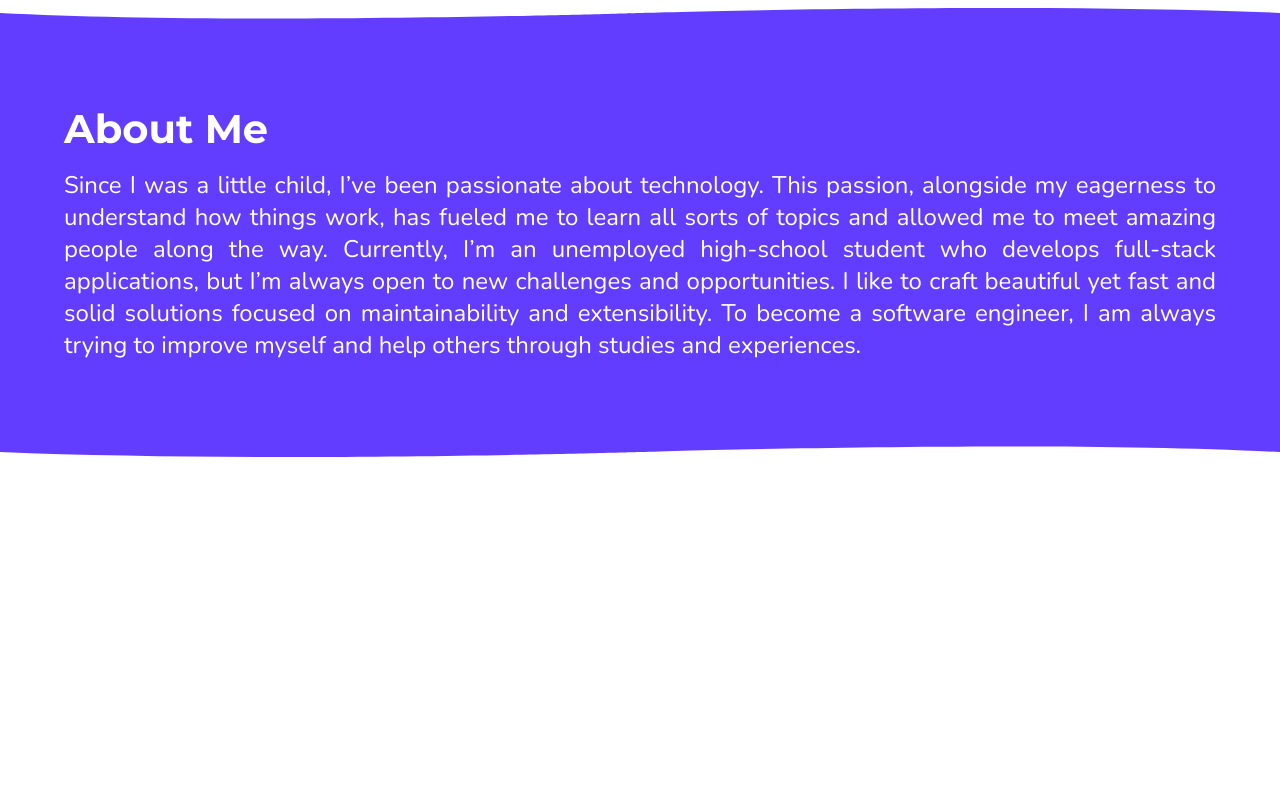
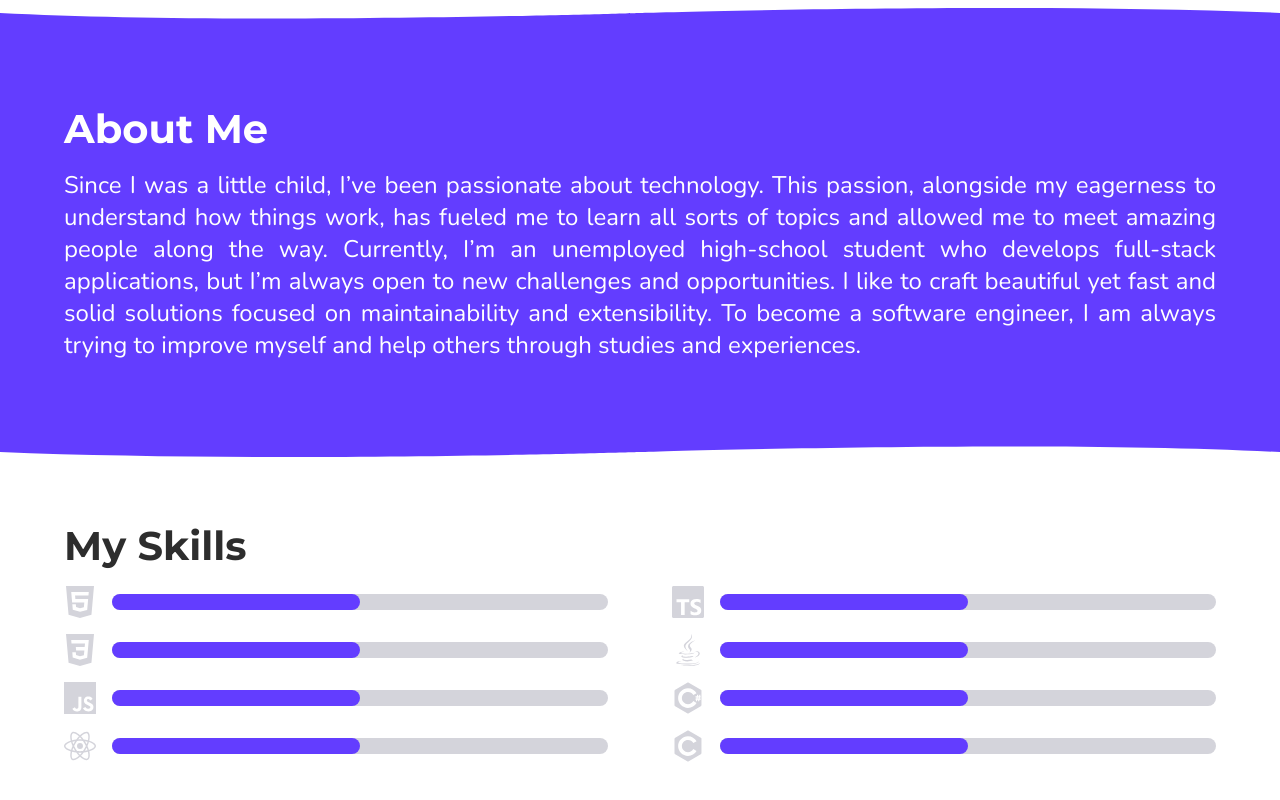
Before and after one commit to jaimeadf/portfolio, a Next.js app: page / in a window 1280 px wide. Shown: the part 792-1592 px from the top of the page. Before the commit the page ends 1249 px from the top, so only its background shows below. Built offline with nearby package versions, Linux system fonts and the light colour scheme.

Commit message:
feat(pages/Home): add skills section

```diff
--- a/pages/index.tsx
+++ b/pages/index.tsx
@@ -1,14 +1,19 @@
 import type { NextPage } from 'next';
 import Head from 'next/head';
+
 import { FiGithub, FiLinkedin } from 'react-icons/fi';
+import { SiHtml5, SiCss3, SiJavascript, SiReact, SiTypescript, SiJava } from 'react-icons/si';
 
 import SocialMedia from '../components/SocialMedia';
 import WavingHand from '../components/WavingHand';
 
 import TopWave from '../assets/curves/top-wave.svg'
 import BottomWave from '../assets/curves/bottom-wave.svg';
+import CSharp from '../assets/technologies/csharp.svg';
+import C from '../assets/technologies/c.svg';
 
 import styles from '../styles/Home.module.scss';
+import ProgressBar from '../components/ProgressBar';
 
 const Home: NextPage = () => {
     return (
@@ -27,6 +32,7 @@ const Home: NextPage = () => {
                 </div>
                 <WavingHand className={styles.hand}/>
             </header>
+
             <main className={styles.main}>
                 <TopWave className={`${styles.wave} ${styles.aboutMeWave}`} />
                 <section className={`${styles.section} ${styles.aboutMe}`}>
@@ -44,6 +50,46 @@ const Home: NextPage = () => {
                     </div>
                 </section>
                 <BottomWave className={`${styles.wave} ${styles.aboutMeWave}`} />
+
+                <section className={styles.section}>
+                    <div className={styles.content}>
+                        <h2>My Skills</h2>
+                        <div className={styles.skills}>
+                            <div className={styles.skill}>
+                                <SiHtml5 className={styles.technology} />
+                                <ProgressBar className={styles.proficiency} value={50} />
+                            </div>
+                            <div className={styles.skill}>
+                                <SiCss3 className={styles.technology} />
+                                <ProgressBar className={styles.proficiency} value={50} />
+                            </div>
+                            <div className={styles.skill}>
+                                <SiJavascript className={styles.technology} />
+                                <ProgressBar className={styles.proficiency} value={50} />
+                            </div>
+                            <div className={styles.skill}>
+                                <SiReact className={styles.technology} />
+                                <ProgressBar className={styles.proficiency} value={50} />
+                            </div>
+                            <div className={styles.skill}>
+                                <SiTypescript className={styles.technology} />
+                                <ProgressBar className={styles.proficiency} value={50} />
+                            </div>
+                            <div className={styles.skill}>
+                                <SiJava className={styles.technology} />
+                                <ProgressBar className={styles.proficiency} value={50} />
+                            </div>
+                            <div className={styles.skill}>
+                                <CSharp className={styles.technology} />
+                                <ProgressBar className={styles.proficiency} value={50} />
+                            </div>
+                            <div className={styles.skill}>
+                                <C className={styles.technology} />
+                                <ProgressBar className={styles.proficiency} value={50} />
+                            </div>
+                        </div>
+                    </div>
+                </section>
             </main>
             <footer></footer>
         </div>
--- a/styles/Home.module.scss
+++ b/styles/Home.module.scss
@@ -55,6 +55,7 @@
         max-width: 1280px;
 
         & > h2 {
+            margin-bottom: 1rem;
             font-size: 2.5rem;
         }
 
@@ -75,3 +76,31 @@
     color: var(--white);
     background-color: var(--blue);
 }
+
+.skills {
+    display: grid;
+    grid-template-rows: repeat(4, 2rem);
+    grid-auto-flow: column;
+    gap: 1rem 4rem;
+}
+
+.skill {
+    display: flex;
+    align-items: center;
+
+    .technology {
+        margin-right: 1rem;
+
+        width: 2rem;
+        height: 2rem;
+
+        color: var(--light-gray);
+    }
+
+    .proficiency {
+        flex: 1;
+        height: 1rem;
+
+        border-radius: 0.5rem;
+    }
+}
```
Also changed, not shown: assets/technologies/c.svg (added), assets/technologies/csharp.svg (added).
